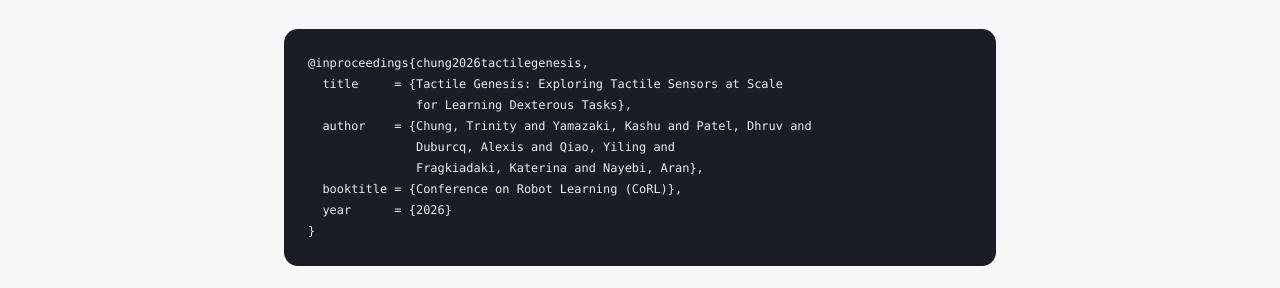
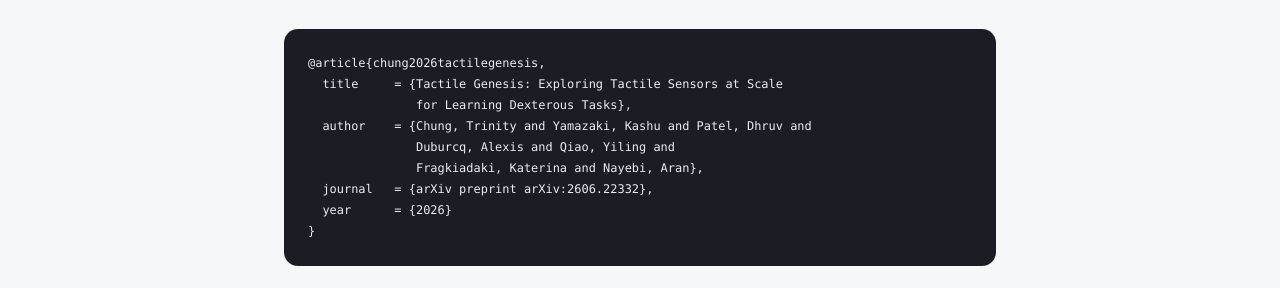
Before and after one commit to neuroagents-lab/tactile-genesis, a plain HTML site: page docs/index.html in a window 1280 px wide. Shown: the part 6057-6345 px from the top of the page. Drawn offline with Linux system fonts and the light colour scheme.

Commit message:
update citation

```diff
--- a/docs/index.html
+++ b/docs/index.html
@@ -180,13 +180,13 @@
   <section class="section section--alt">
     <div class="container container--narrow">
       <h2>BibTeX</h2>
-      <pre class="bibtex"><code>@inproceedings{chung2026tactilegenesis,
+      <pre class="bibtex"><code>@article{chung2026tactilegenesis,
   title     = {Tactile Genesis: Exploring Tactile Sensors at Scale
                for Learning Dexterous Tasks},
   author    = {Chung, Trinity and Yamazaki, Kashu and Patel, Dhruv and
                Duburcq, Alexis and Qiao, Yiling and
                Fragkiadaki, Katerina and Nayebi, Aran},
-  booktitle = {Conference on Robot Learning (CoRL)},
+  journal   = {arXiv preprint arXiv:2606.22332},
   year      = {2026}
 }</code></pre>
     </div>
```
